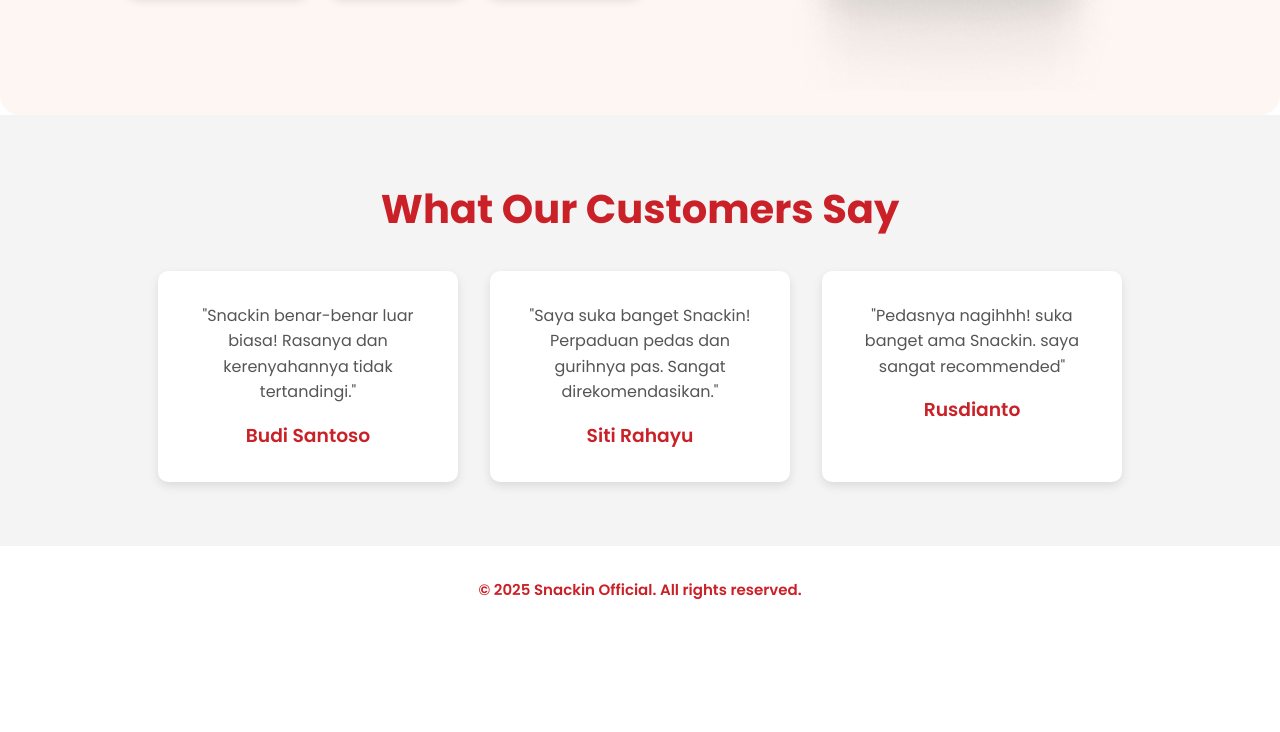
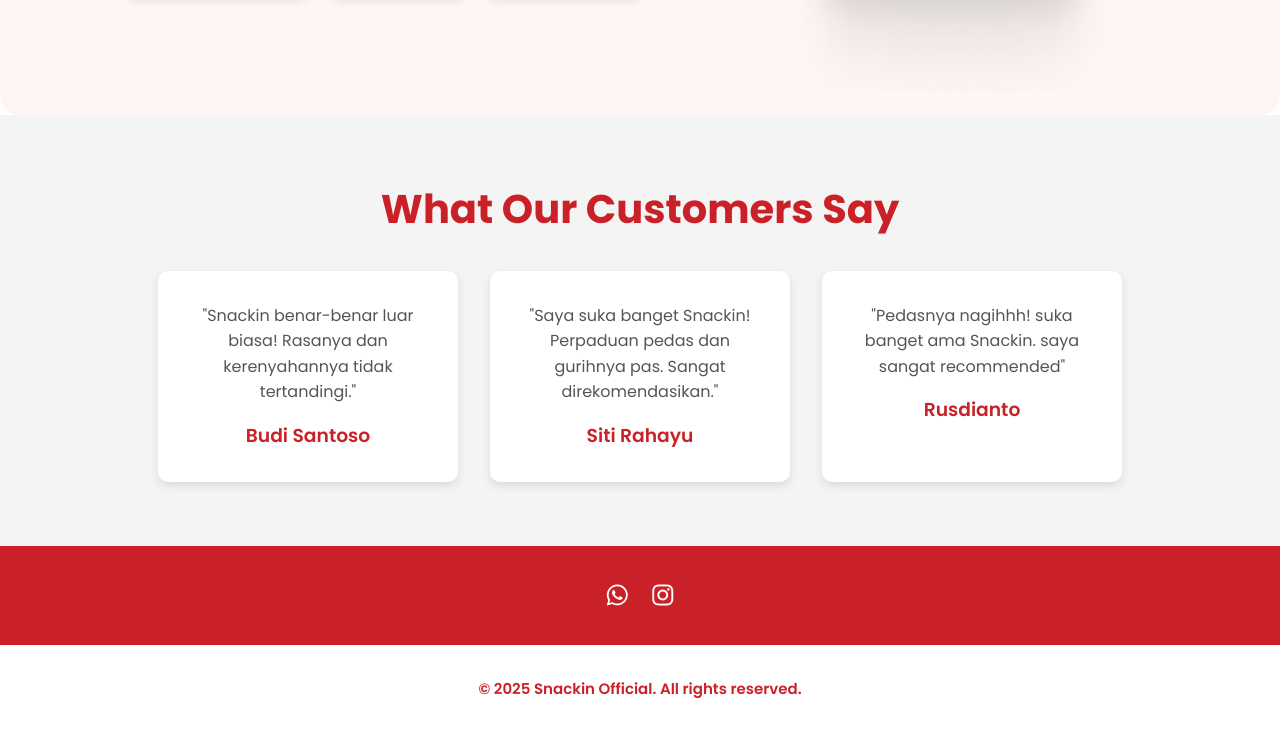
Before and after one commit to GesaXB/SnackinOfficial, a plain HTML site: page index.html in a window 1280 px wide. Shown: the part 1350-2082 px from the top of the page. Before the commit the page ends 1983 px from the top, so only its background shows below. Drawn offline with Linux system fonts and the light colour scheme.

Commit message:
Refactor HTML structure for better organization and add social media section with styles

```diff
--- a/index.html
+++ b/index.html
@@ -1,18 +1,12 @@
 <!DOCTYPE html>
 <html lang="en">
+
 <head>
   <meta charset="UTF-8" />
   <meta name="viewport" content="width=device-width, initial-scale=1.0" />
   <link rel="stylesheet" href="styles.css" />
-    <link
-      rel="stylesheet"
-      href="https://cdnjs.cloudflare.com/ajax/libs/font-awesome/6.4.2/css/all.min.css"
-    />
-    <link
-      rel="shortcut icon"
-      href="/Assets/LogoSnakcin.jpg"
-      type="image/x-icon"
-    />
+  <link rel="stylesheet" href="https://cdnjs.cloudflare.com/ajax/libs/font-awesome/6.4.2/css/all.min.css" />
+  <link rel="shortcut icon" href="/Assets/LogoSnakcin.jpg" type="image/x-icon" />
   <title>Snackin Official</title>
 </head>
 
@@ -120,6 +114,15 @@
     </div>
   </section>
 
+  <!-- Social Media Section -->
+  <section class="social-media">
+    <div class="social-media-container">
+      <a href="https://api.whatsapp.com/send?phone=6287776661102" target="_blank"><i class="fab fa-whatsapp"></i></a>
+      <a href="https://www.instagram.com/snackin_na?utm_source=ig_web_button_share_sheet&igsh=ZDNlZDc0MzIxNw==" target="_blank"><i class="fab fa-instagram"></i></a>
+    </div>
+  </section>
+  <!-- End Social Media Section -->
+
   <footer>
     <p>&copy; 2025 Snackin Official. All rights reserved.</p>
   </footer>
--- a/styles.css
+++ b/styles.css
@@ -408,6 +408,7 @@ header {
 
 /* Responsive untuk layar kecil */
 @media (max-width: 768px) {
+
   /* Posisi hamburger menu */
   .menu-toggle {
     display: block;
@@ -434,15 +435,17 @@ header {
     box-shadow: 0px 4px 10px rgba(0, 0, 0, 0.1);
   }
 
-  nav{
-    display: flex;;
+  nav {
+    display: flex;
+    ;
   }
-  nav .logo i{
+
+  nav .logo i {
     width: 50%;
   }
 
-  nav .logo h1{
-     font-size: 20px;
+  nav .logo h1 {
+    font-size: 20px;
   }
 
   .nav-items ul {
@@ -537,3 +540,21 @@ footer p {
     gap: 0.5rem;
   }
 }
+
+/* Social Media Section */
+.social-media {
+  padding: 2rem 10%;
+  background: #ca2128;
+  text-align: center;
+}
+
+.social-media-container a {
+  margin: 0 10px;
+  color: #fff;
+  font-size: 1.5rem;
+  transition: color 0.3s;
+}
+
+.social-media-container a:hover {
+  color: #ff4d4d;
+}
```
Lines whose indentation alone changed are shown as unchanged.
